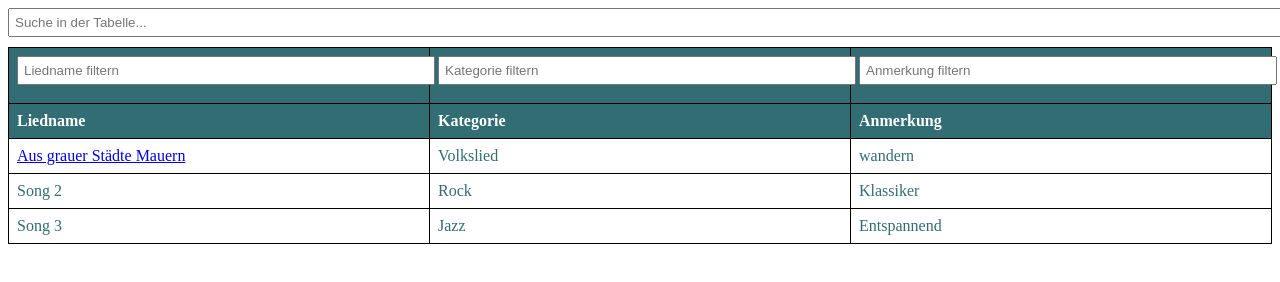
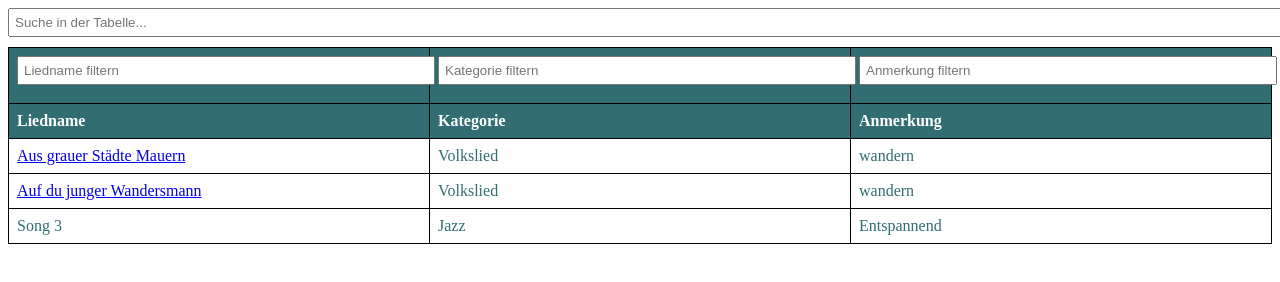
Before and after one commit to Peter-Jo/liederliste, a plain HTML site: page index.html in a window 1280 px wide. Drawn offline with Linux system fonts and the light colour scheme.

Commit message:
Update index.html

```diff
--- a/index.html
+++ b/index.html
@@ -46,7 +46,7 @@
         </thead>
         <tbody>
             <tr><td><a href="https://github.com/Peter-Jo/liederliste/blob/main/aus_grauer_stadte.pdf">Aus grauer Städte Mauern</a></td><td>Volkslied</td><td>wandern</td></tr>
-            <tr><td>Song 2</td><td>Rock</td><td>Klassiker</td></tr>
+            <tr><td><a href="https://github.com/Peter-Jo/liederliste/blob/main/auf_du_junger_wandersmann.pdf">Auf du junger Wandersmann</a></td><td>Volkslied</td><td>wandern</td></tr>
             <tr><td>Song 3</td><td>Jazz</td><td>Entspannend</td></tr>
         </tbody>
     </table>
```
